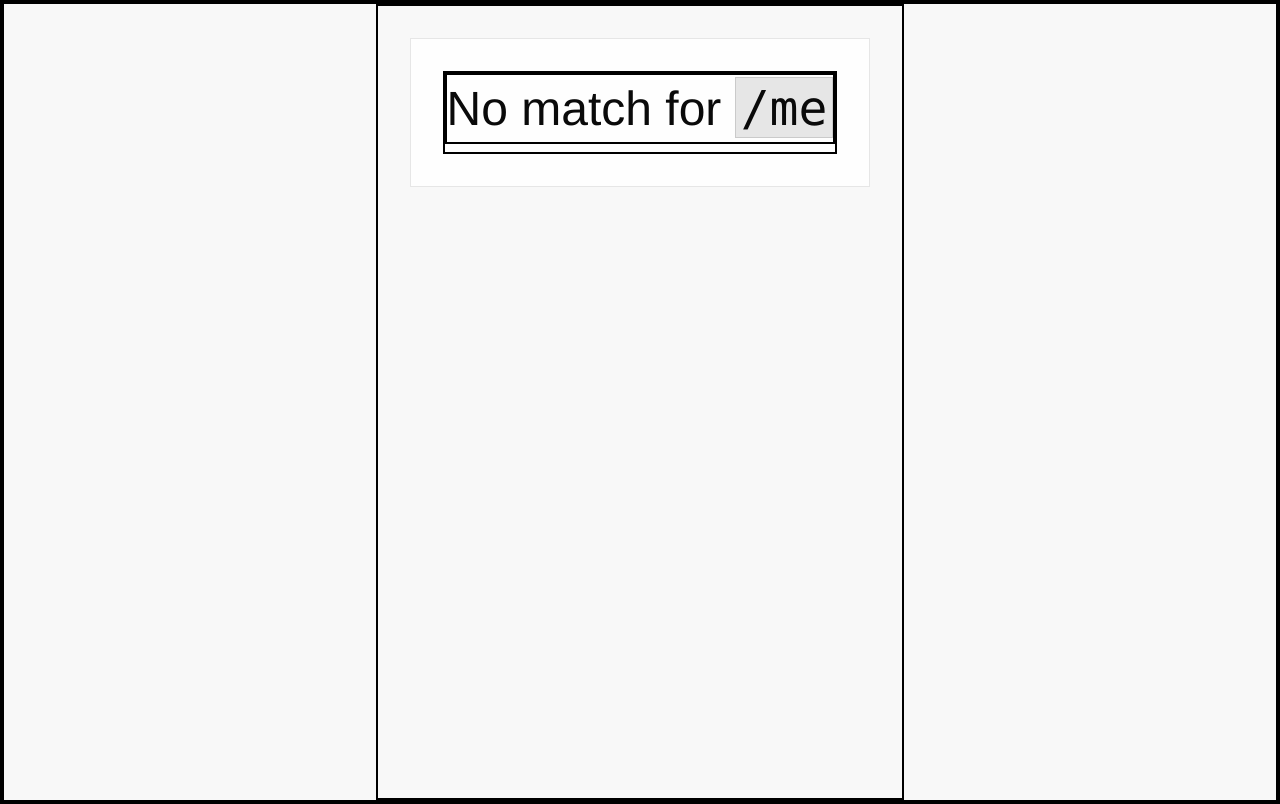
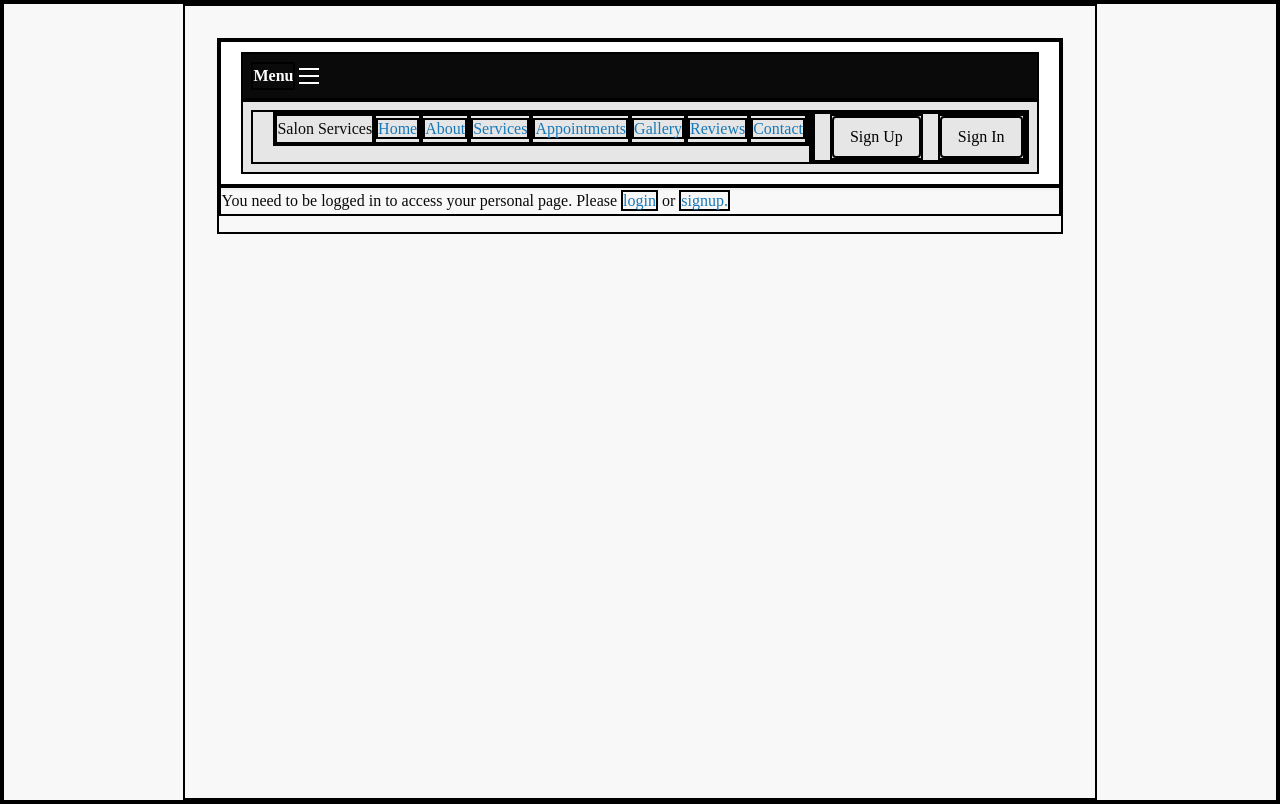
Before and after one commit to anthonyero/salon-services, a React (Vite) app in the folder client/: page /me in a window 1280 px wide. Before the commit this address had no page. Built offline with nearby package versions, Linux system fonts and the light colour scheme.

Commit message:
AERO: Defined a `Me` page that will provide users with access to their personal reviews and appointments

```diff
--- a/client/src/components/Navbar.jsx
+++ b/client/src/components/Navbar.jsx
@@ -30,6 +30,7 @@ const Navbar = () => {
             <li><Link to="/gallery">Gallery</Link></li>
             <li><Link to="/reviews">Reviews</Link></li>
             <li><Link to="/contact">Contact</Link></li>
+            {Auth.loggedIn() ? <li><Link to="/me"></Link>Me</li> : <></> }
           </ul>
         </div>
         <div className="top-bar-right">
--- a/client/src/main.jsx
+++ b/client/src/main.jsx
@@ -18,6 +18,7 @@ import Services from './pages/Services';
 import Gallery from './pages/Gallery';
 import Experiences from './pages/Experiences';
 import Contact from './pages/Contact';
+import Me from './pages/Me'
 
 
 import './index.css';
@@ -64,6 +65,10 @@ const router = createBrowserRouter([
       {
         path: 'request-appointment',
         element: <RequestAppointment />
+      },
+      {
+        path: 'me',
+        element: <Me />
       }
 
     ],
--- /dev/null
+++ b/client/src/pages/Me.jsx
@@ -0,0 +1,41 @@
+import { Link } from 'react-router-dom';
+import { useMutation, useQuery } from '@apollo/client';
+
+import { GET_USER } from '../utils/queries';
+
+import Auth from '../utils/auth';
+
+const Me = () => {
+  if (!Auth.loggedIn()) {
+    return (
+      <p>
+          You need to be logged in to access your personal page. Please{' '}
+          <Link to="/login">login</Link> or <Link to="/signup">signup.</Link>
+        </p>
+    )}
+
+	const { loading, data, error } = useQuery(GET_USER, {
+		variables: {userId: Auth.getProfile().data._id} });
+	 if (loading) return 'Loading...';
+  	 if (error) return `Error! ${error.message}`;
+  	 console.log(data)
+
+
+
+	return (
+
+		<main>
+			<h1> </h1>
+
+
+
+		</main>
+
+
+
+
+
+	)
+}
+
+export default Me;
```
